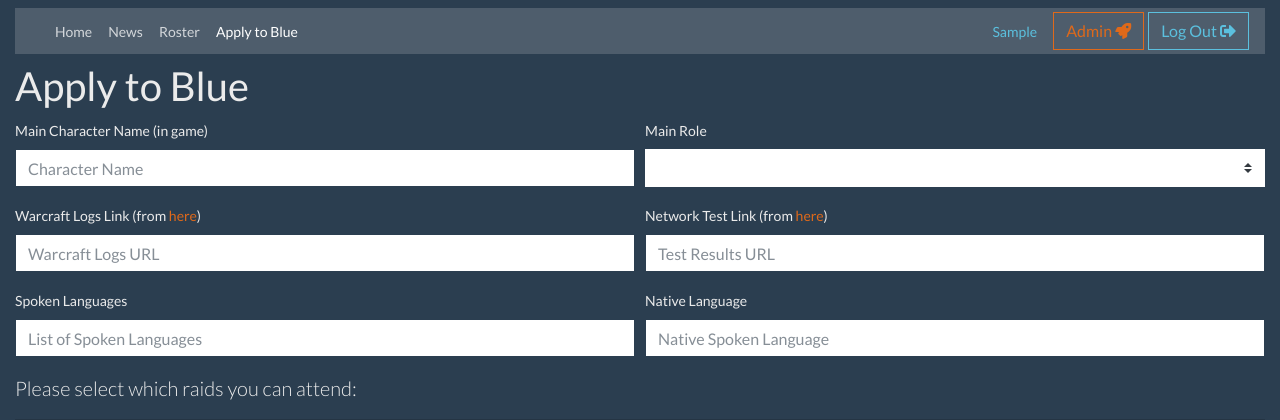
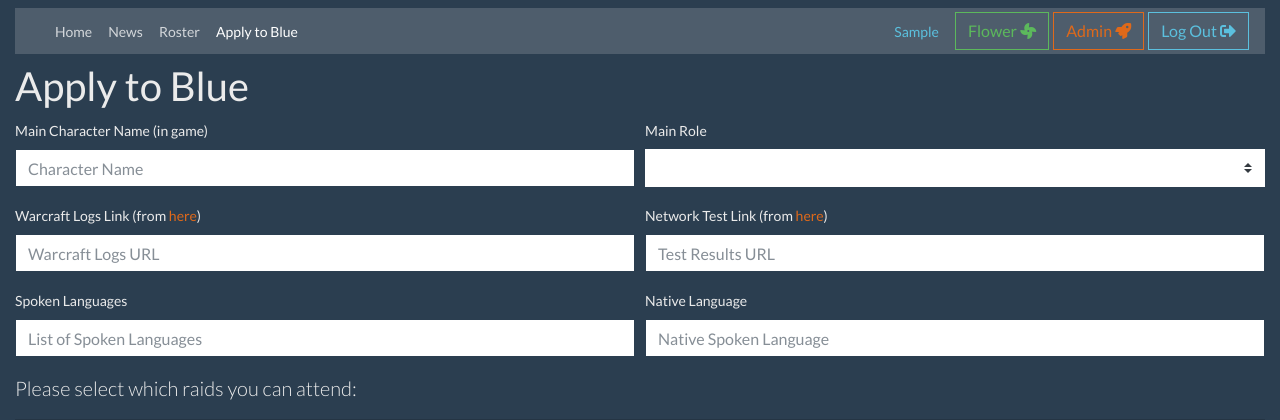
Before and after one commit to smashedr/blueteam-web, a Django app: page /apply/ in a window 1280 px wide. Shown: the top 420 px of the page. Run offline with Django 3.2, Linux system fonts and the light colour scheme; the visitor is signed in with stand-in values (Sample User, id 1); parts of the project's set-up code (start-up, migrations or seed data) failed here and were passed over; some libraries are stand-ins or nearby versions.

Commit message:
Added flower

```diff
--- a/app/blueteam/urls.py
+++ b/app/blueteam/urls.py
@@ -8,6 +8,7 @@ urlpatterns = [
     path('', include('home.urls')),
     path('oauth/', include('oauth.urls')),
     path('admin/', admin.site.urls),
+    path('flower/', RedirectView.as_view(url='/flower/'), name='flower'),
     path('discord/', RedirectView.as_view(url=settings.BLUE_DISCORD_URL)),
 ] + static(settings.MEDIA_URL, document_root=settings.MEDIA_ROOT)
 
--- a/app/templates/main.html
+++ b/app/templates/main.html
@@ -60,10 +60,12 @@
                 </ul>
 
                 {% if not request.user.is_authenticated %}
+                    {# Not Authenticated #}
                     <a href="{% url 'oauth:login' %}?next={{ request.path }}" class="btn btn-outline-info" role="button">
                         Log in with Discord
                         <i class="fas fa-sign-in-alt"></i></a>
                 {% else %}
+                    {# Logged In #}
                     {% if user.blue_team_member %}
                         <a href="{% url 'home:profile' %}" class="text-info mr-3">
                             {% if user.first_name %}{{ user.first_name }}{% else %}{{ user.username }}{% endif %}</a>
@@ -71,14 +73,16 @@
                         <a href="https://discord.com/login" class="text-info mr-3" target="_blank">
                             {% if user.first_name %}{{ user.first_name }}{% else %}{{ user.username }}{% endif %}</a>
                     {% endif %}
+                    {% if user.is_superuser %}
+                        <a href="{% url 'flower' %}" class="btn btn-outline-success mr-1" role="button" target="_blank">
+                            Flower <i class="fas fa-fan"></i></a>
+                    {% endif %}
                     {% if user.is_staff %}
                         <a href="{% url 'admin:index' %}" class="btn btn-outline-primary mr-1" role="button">
-                            Admin
-                            <i class="fas fa-rocket"></i></a>
+                            Admin <i class="fas fa-rocket"></i></a>
                     {% endif %}
                     <a href="" class="log-out btn btn-outline-info" role="button">
-                        Log Out
-                        <i class="fas fa-sign-out-alt"></i></a>
+                        Log Out <i class="fas fa-sign-out-alt"></i></a>
                 {% endif %}
             </div>
         </nav>
```
